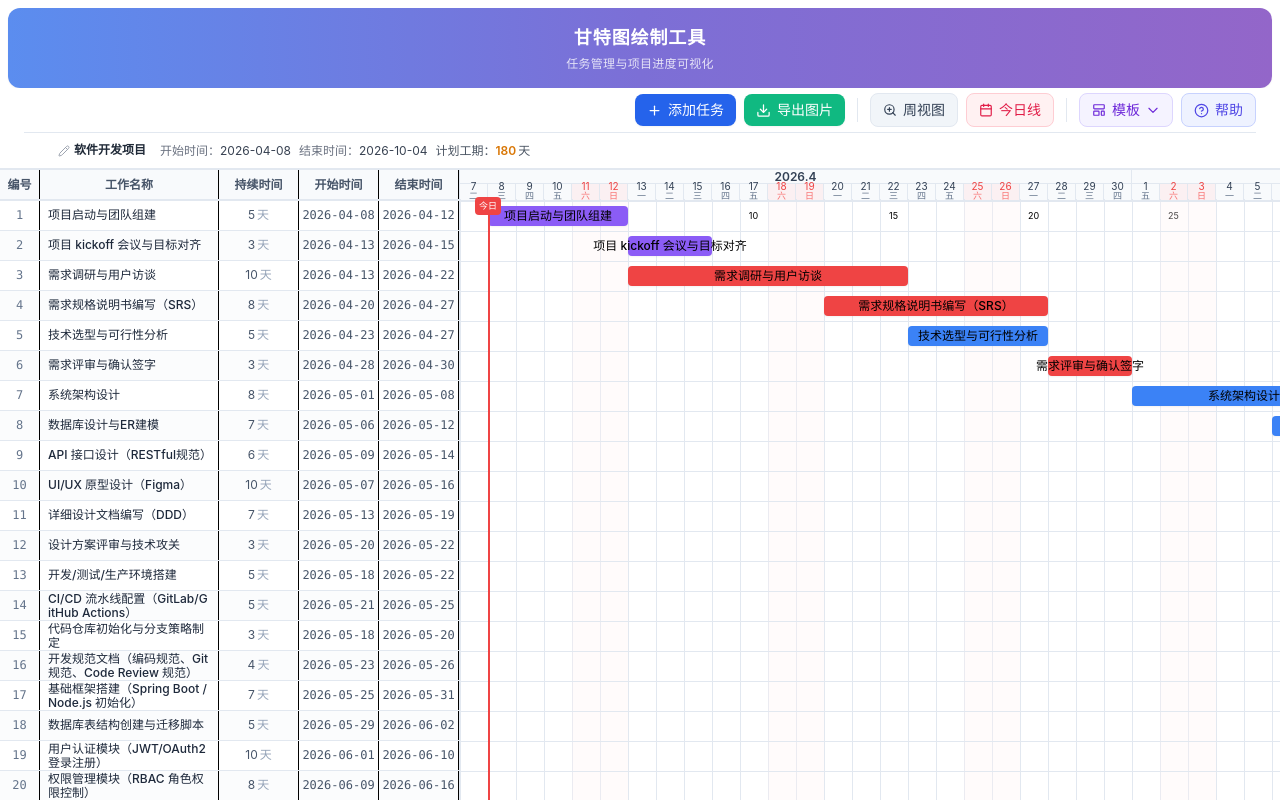
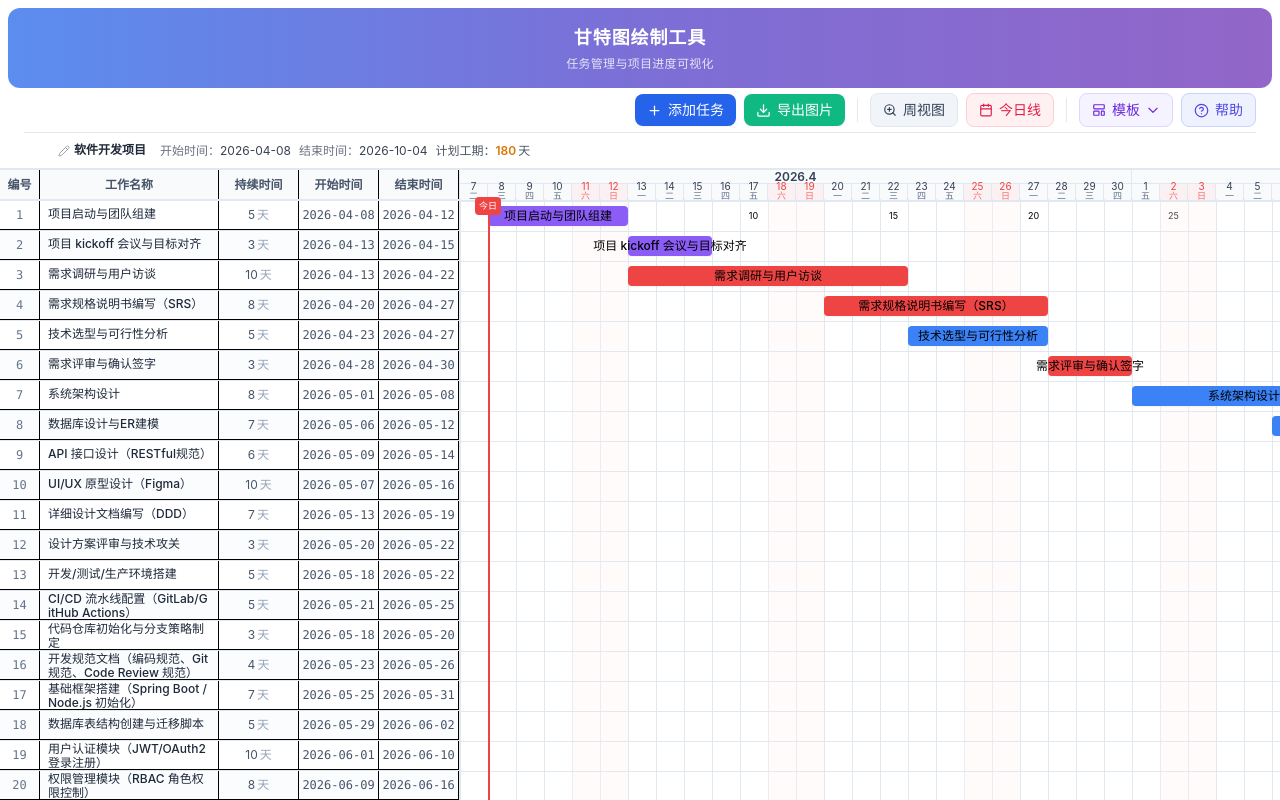
Before and after one commit to Dtianchen/gantt-chart-drawing-tool, a React (Vite) app: page / in a window 1280 px wide. Shown: the top 800 px of the page. Built offline with nearby package versions, Linux system fonts and the light colour scheme; the HTML template or start-up script is replaced by a standard one.

Commit message:
ui: 信息栏行分割线改为纯黑（border-b border-black）

```diff
--- a/src/components/TaskRow/index.tsx
+++ b/src/components/TaskRow/index.tsx
@@ -34,7 +34,7 @@ export default function TaskRow({ task, index, scale, onEdit }: TaskRowProps) {
       style={style}
       className={`flex items-center gantt-row group cursor-pointer hover:bg-blue-50/60 transition-colors ${
         index % 2 === 0 ? 'bg-white' : 'bg-slate-50/50'
-      } ${isDragging ? 'opacity-80 shadow-lg rounded-sm bg-primary-50' : ''}`}
+      } ${isDragging ? 'opacity-80 shadow-lg rounded-sm bg-primary-50' : ''} border-b border-black`}
       onDoubleClick={() => onEdit?.(task)}
       title={`双击编辑：${task.name}`}
     >
```
